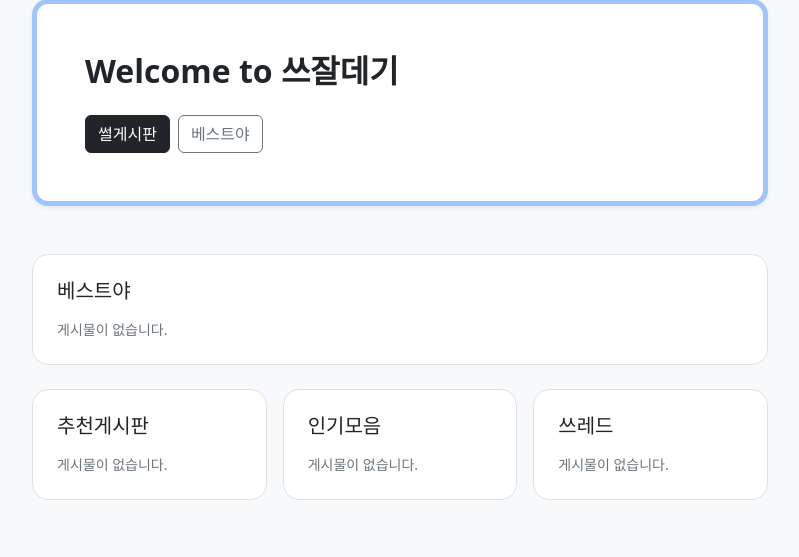
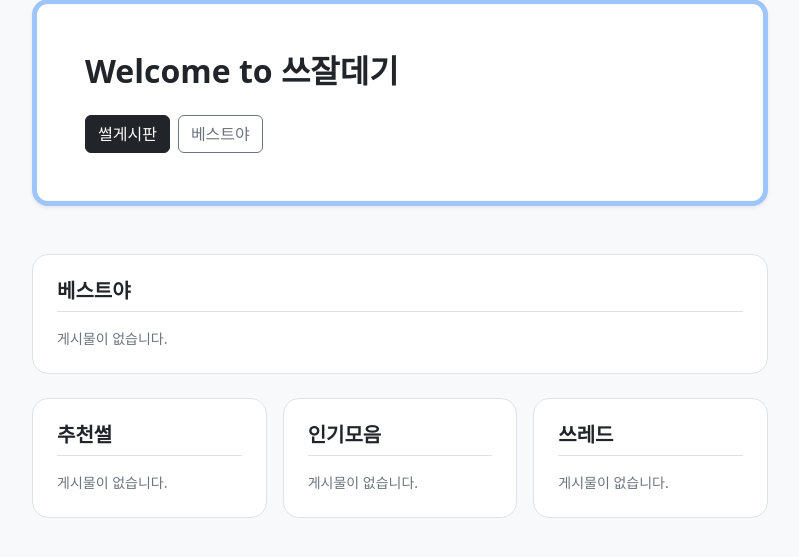
Before and after one commit to nice2jk/secretcodex, a Django app: page / in a window 1280 px wide. Shown: the part 159-716 px from the top of the page, without its empty margins (240-1039 px from the left). Run offline with Django 5.2, Linux system fonts and the light colour scheme; data that the repository does not hold is empty.

Commit message:
add color for visited

```diff
--- a/board/templates/board/home.html
+++ b/board/templates/board/home.html
@@ -103,7 +103,7 @@
         <div class="row justify-content-center">
           <div class="col-lg-10 col-xl-8">
             <div class="p-4 bg-white rounded-4 border mb-4">
-              <h3 class="h5 mb-3"><a href="/menu6/" class="text-decoration-none text-dark">베스트야</a></h3>
+              <h3 class="h5 fw-bold mb-3 pb-2 border-bottom"><a href="/menu6/" class="text-decoration-none text-dark">베스트야</a></h3>
               <div class="list-group list-group-flush">
                 {% for post in recent_best|slice:":7" %}
                   <a href="{{ post.url }}" class="list-group-item list-group-item-action px-0 border-0" target="_blank" rel="noopener">
@@ -118,7 +118,7 @@
             <div class="row g-3">
               <div class="col-md-4">
                 <div class="p-4 bg-white rounded-4 border h-100">
-                  <h3 class="h5 mb-3"><a href="/menu4/" class="text-decoration-none text-dark">추천게시판</a></h3>
+                  <h3 class="h5 fw-bold mb-3 pb-2 border-bottom"><a href="/menu4/" class="text-decoration-none text-dark">추천썰</a></h3>
                   <div class="list-group list-group-flush">
                     {% for post in recent_recommended %}
                       <a href="/board/{{ post.id }}/" class="list-group-item list-group-item-action px-0 border-0">
@@ -133,7 +133,7 @@
               </div>
               <div class="col-md-4">
                 <div class="p-4 bg-white rounded-4 border h-100">
-                  <h3 class="h5 mb-3"><a href="/popular/" class="text-decoration-none text-dark">인기모음</a></h3>
+                  <h3 class="h5 fw-bold mb-3 pb-2 border-bottom"><a href="/popular/" class="text-decoration-none text-dark">인기모음</a></h3>
                   <div class="list-group list-group-flush">
                     {% for post in recent_popular %}
                       <a href="{{ post.url }}" class="list-group-item list-group-item-action px-0 border-0" target="_blank" rel="noopener">
@@ -148,7 +148,7 @@
               </div>
               <div class="col-md-4">
                 <div class="p-4 bg-white rounded-4 border h-100">
-                  <h3 class="h5 mb-3"><a href="/menu3/" class="text-decoration-none text-dark">쓰레드</a></h3>
+                  <h3 class="h5 fw-bold mb-3 pb-2 border-bottom"><a href="/menu3/" class="text-decoration-none text-dark">쓰레드</a></h3>
                   <div class="list-group list-group-flush">
                     {% for post in recent_links %}
                       <a href="/menu3/" class="list-group-item list-group-item-action px-0 border-0">
--- a/board/templates/board/menu10.html
+++ b/board/templates/board/menu10.html
@@ -13,7 +13,7 @@
       crossorigin="anonymous"
     >
     <link rel="stylesheet" href="https://cdn.jsdelivr.net/npm/bootstrap-icons@1.11.3/font/bootstrap-icons.min.css">
-    <style> html { overflow-y: scroll; } .dropdown:hover .dropdown-menu { display: block; margin-top: 0; } </style>
+    <style> html { overflow-y: scroll; } .dropdown:hover .dropdown-menu { display: block; margin-top: 0; } .post-title:visited { color: #5da4e2 !important; } </style>
 
     <script async src="https://pagead2.googlesyndication.com/pagead/js/adsbygoogle.js?client=ca-pub-3843225232663919"
      crossorigin="anonymous"></script>
@@ -141,7 +141,7 @@
                   <div class="d-flex justify-content-between align-items-center mb-1">
                     <div>
                       <span class="text-secondary fw-bold me-2">{{ post.id }}</span>
-                      <a href="{{ post.url }}" class="fw-semibold text-decoration-none text-dark" target="_blank" rel="noopener">{{ post.title }}</a>
+                      <a href="{{ post.url }}" class="fw-semibold text-decoration-none text-dark post-title" target="_blank" rel="noopener">{{ post.title }}</a>
                     </div>
                     <div class="d-flex align-items-center">
                       <button class="btn btn-link p-0 text-decoration-none d-flex align-items-center" onclick="toggleLike(this, {{ post.id }})">
--- a/board/templates/board/menu6.html
+++ b/board/templates/board/menu6.html
@@ -13,7 +13,7 @@
       crossorigin="anonymous"
     >
     <link rel="stylesheet" href="https://cdn.jsdelivr.net/npm/bootstrap-icons@1.11.3/font/bootstrap-icons.min.css">
-    <style> html { overflow-y: scroll; } .dropdown:hover .dropdown-menu { display: block; margin-top: 0; } </style>
+    <style> html { overflow-y: scroll; } .dropdown:hover .dropdown-menu { display: block; margin-top: 0; } .post-title:visited { color: #5da4e2 !important; } </style>
 
     <script async src="https://pagead2.googlesyndication.com/pagead/js/adsbygoogle.js?client=ca-pub-3843225232663919"
      crossorigin="anonymous"></script>
@@ -141,7 +141,7 @@
                   <div class="d-flex justify-content-between align-items-center mb-1">
                     <div>
                       <span class="text-secondary fw-bold me-2">{{ post.id }}</span>
-                      <a href="{{ post.url }}" class="fw-semibold text-decoration-none text-dark" target="_blank" rel="noopener">{{ post.title }}</a>
+                      <a href="{{ post.url }}" class="fw-semibold text-decoration-none text-dark post-title" target="_blank" rel="noopener">{{ post.title }}</a>
                     </div>
                     <div class="d-flex align-items-center">
                       <button class="btn btn-link p-0 text-decoration-none d-flex align-items-center" onclick="toggleLike(this, {{ post.id }})">
--- a/board/templates/board/menu7.html
+++ b/board/templates/board/menu7.html
@@ -13,7 +13,7 @@
       crossorigin="anonymous"
     >
     <link rel="stylesheet" href="https://cdn.jsdelivr.net/npm/bootstrap-icons@1.11.3/font/bootstrap-icons.min.css">
-    <style> html { overflow-y: scroll; } .dropdown:hover .dropdown-menu { display: block; margin-top: 0; } </style>
+    <style> html { overflow-y: scroll; } .dropdown:hover .dropdown-menu { display: block; margin-top: 0; } .post-title:visited { color: #5da4e2 !important; } </style>
 
     <script async src="https://pagead2.googlesyndication.com/pagead/js/adsbygoogle.js?client=ca-pub-3843225232663919"
      crossorigin="anonymous"></script>
@@ -141,7 +141,7 @@
                   <div class="d-flex justify-content-between align-items-center mb-1">
                     <div>
                       <span class="text-secondary fw-bold me-2">{{ post.id }}</span>
-                      <a href="{{ post.url }}" class="fw-semibold text-decoration-none text-dark" target="_blank" rel="noopener">{{ post.title }}</a>
+                      <a href="{{ post.url }}" class="fw-semibold text-decoration-none text-dark post-title" target="_blank" rel="noopener">{{ post.title }}</a>
                     </div>
                     <div class="d-flex align-items-center">
                       <button class="btn btn-link p-0 text-decoration-none d-flex align-items-center" onclick="toggleLike(this, {{ post.id }})">
--- a/board/templates/board/menu8.html
+++ b/board/templates/board/menu8.html
@@ -13,7 +13,7 @@
       crossorigin="anonymous"
     >
     <link rel="stylesheet" href="https://cdn.jsdelivr.net/npm/bootstrap-icons@1.11.3/font/bootstrap-icons.min.css">
-    <style> html { overflow-y: scroll; } .dropdown:hover .dropdown-menu { display: block; margin-top: 0; } </style>
+    <style> html { overflow-y: scroll; } .dropdown:hover .dropdown-menu { display: block; margin-top: 0; } .post-title:visited { color: #5da4e2 !important; } </style>
 
     <script async src="https://pagead2.googlesyndication.com/pagead/js/adsbygoogle.js?client=ca-pub-3843225232663919"
      crossorigin="anonymous"></script>
@@ -141,7 +141,7 @@
                   <div class="d-flex justify-content-between align-items-center mb-1">
                     <div>
                       <span class="text-secondary fw-bold me-2">{{ post.id }}</span>
-                      <a href="{{ post.url }}" class="fw-semibold text-decoration-none text-dark" target="_blank" rel="noopener">{{ post.title }}</a>
+                      <a href="{{ post.url }}" class="fw-semibold text-decoration-none text-dark post-title" target="_blank" rel="noopener">{{ post.title }}</a>
                     </div>
                     <div class="d-flex align-items-center">
                       <button class="btn btn-link p-0 text-decoration-none d-flex align-items-center" onclick="toggleLike(this, {{ post.id }})">
--- a/board/templates/board/menu9.html
+++ b/board/templates/board/menu9.html
@@ -13,7 +13,7 @@
       crossorigin="anonymous"
     >
     <link rel="stylesheet" href="https://cdn.jsdelivr.net/npm/bootstrap-icons@1.11.3/font/bootstrap-icons.min.css">
-    <style> html { overflow-y: scroll; } .dropdown:hover .dropdown-menu { display: block; margin-top: 0; } </style>
+    <style> html { overflow-y: scroll; } .dropdown:hover .dropdown-menu { display: block; margin-top: 0; } .post-title:visited { color: #5da4e2 !important; } </style>
 
     <script async src="https://pagead2.googlesyndication.com/pagead/js/adsbygoogle.js?client=ca-pub-3843225232663919"
      crossorigin="anonymous"></script>
@@ -141,7 +141,7 @@
                   <div class="d-flex justify-content-between align-items-center mb-1">
                     <div>
                       <span class="text-secondary fw-bold me-2">{{ post.id }}</span>
-                      <a href="{{ post.url }}" class="fw-semibold text-decoration-none text-dark" target="_blank" rel="noopener">{{ post.title }}</a>
+                      <a href="{{ post.url }}" class="fw-semibold text-decoration-none text-dark post-title" target="_blank" rel="noopener">{{ post.title }}</a>
                     </div>
                     <div class="d-flex align-items-center">
                       <button class="btn btn-link p-0 text-decoration-none d-flex align-items-center" onclick="toggleLike(this, {{ post.id }})">
--- a/board/templates/board/menu_popular.html
+++ b/board/templates/board/menu_popular.html
@@ -13,7 +13,7 @@
       crossorigin="anonymous"
     >
     <link rel="stylesheet" href="https://cdn.jsdelivr.net/npm/bootstrap-icons@1.11.3/font/bootstrap-icons.min.css">
-    <style> html { overflow-y: scroll; } .dropdown:hover .dropdown-menu { display: block; margin-top: 0; } </style>
+    <style> html { overflow-y: scroll; } .dropdown:hover .dropdown-menu { display: block; margin-top: 0; } .post-title:visited { color: #5da4e2 !important; } </style>
 
     <script async src="https://pagead2.googlesyndication.com/pagead/js/adsbygoogle.js?client=ca-pub-3843225232663919"
      crossorigin="anonymous"></script>
@@ -103,7 +103,7 @@
                   <div class="d-flex justify-content-between align-items-center mb-1">
                     <div>
                       <span class="text-secondary fw-bold me-2">{{ post.id }}</span>
-                      <a href="{{ post.url }}" class="fw-semibold text-decoration-none text-dark" target="_blank" rel="noopener">{{ post.title }}</a>
+                      <a href="{{ post.url }}" class="fw-semibold text-decoration-none text-dark post-title" target="_blank" rel="noopener">{{ post.title }}</a>
                     </div>
                     <div class="d-flex align-items-center">
                       <button class="btn btn-link p-0 text-decoration-none d-flex align-items-center" onclick="toggleLike(this, {{ post.id }})">
```
